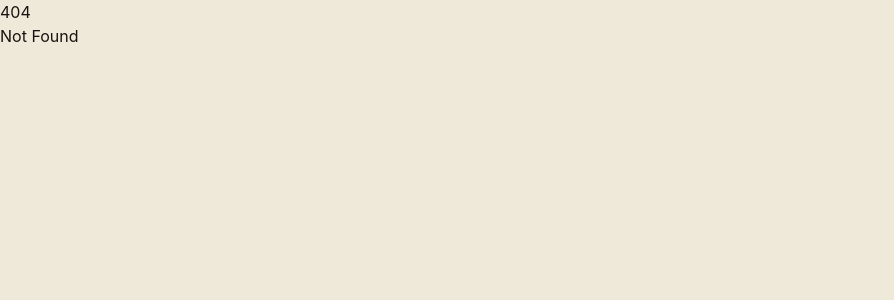
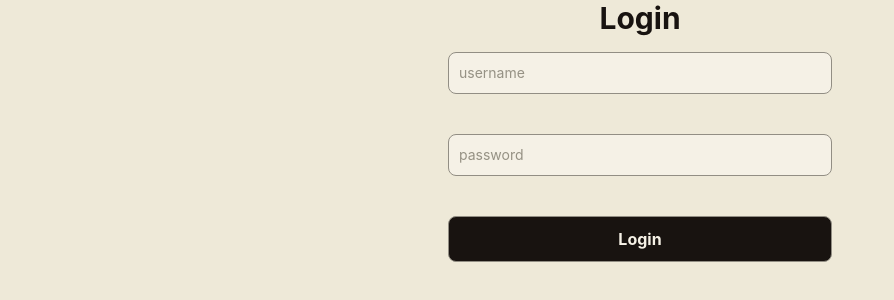
Before and after one commit to dionisiyKDO/masters-thesis, a SvelteKit app in the folder frontend/: page /auth in a window 1280 px wide. Before the commit this address had no page. Shown: the top 300 px of the page, without its empty margins (0-894 px from the left). Built offline with nearby package versions, Linux system fonts and the light colour scheme.

Commit message:
frontend: create login page

```diff
--- /dev/null
+++ b/frontend/src/routes/auth/+page.svelte
@@ -0,0 +1,17 @@
+<script>
+	import { handleSubmit } from './load';
+</script>
+
+<div class="flex flex-col items-center justify-center gap-4">
+	<h1 class="text-center text-3xl font-bold">Login</h1>
+
+	<div class="max-w-md min-w-96">
+		<form onsubmit={handleSubmit} class="flex flex-col gap-2">
+			<input class="form-input" name="username" type="text" placeholder="username" required />
+			<br />
+			<input class="form-input" name="password" type="password" placeholder="password" required />
+			<br />
+			<button class="form-button" type="submit">Login</button>
+		</form>
+	</div>
+</div>
--- /dev/null
+++ b/frontend/src/routes/auth/load.ts
@@ -0,0 +1,16 @@
+import { goto } from '$app/navigation';
+import { user, login } from '$lib/auth';
+
+export async function handleSubmit(event: Event) {
+	event.preventDefault();
+
+	const form = event.target as HTMLFormElement;
+	const username = form.username.value;
+	const password = form.password.value;
+
+	login(username, password).then((success) => {
+		if (success) {
+			goto('/');
+		}
+	});
+}
```
